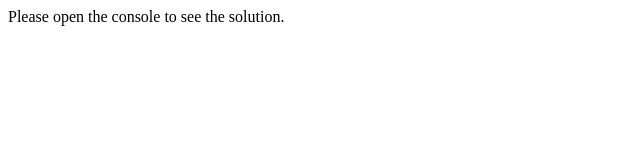
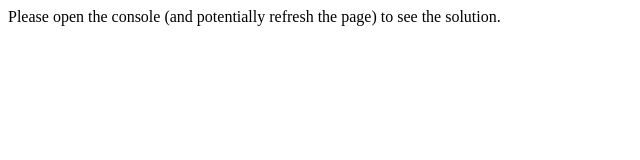
Before and after one commit to lukatarman/Creatim-exercises, a plain HTML site: page exercise-2/index.html in a window 1280 px wide. Shown: the whole page, without its empty margins (0-640 px from the left). Drawn offline with Linux system fonts and the light colour scheme.

Commit message:
added better description

```diff
--- a/exercise-2/index.html
+++ b/exercise-2/index.html
@@ -7,7 +7,7 @@
     <title>Exercise #2</title>
   </head>
   <body>
-    Please open the console to see the solution.
+    Please open the console (and potentially refresh the page) to see the solution.
     <script src="main.js"></script>
   </body>
 </html>
```
